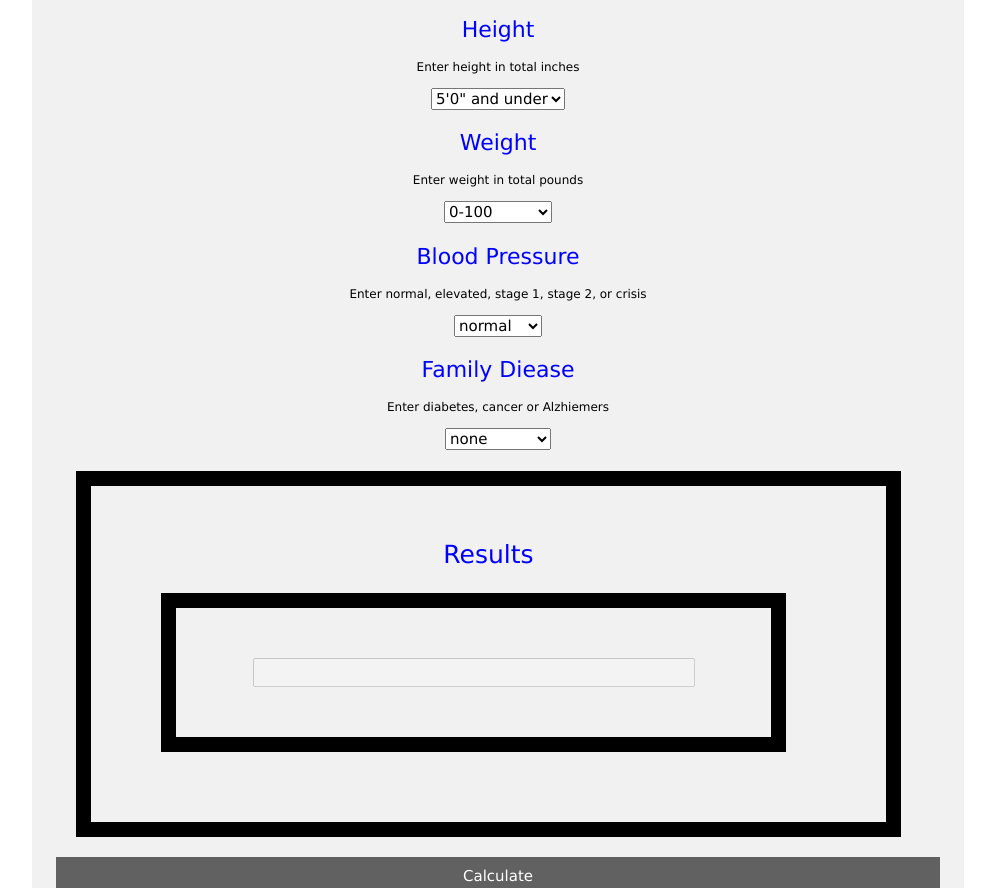
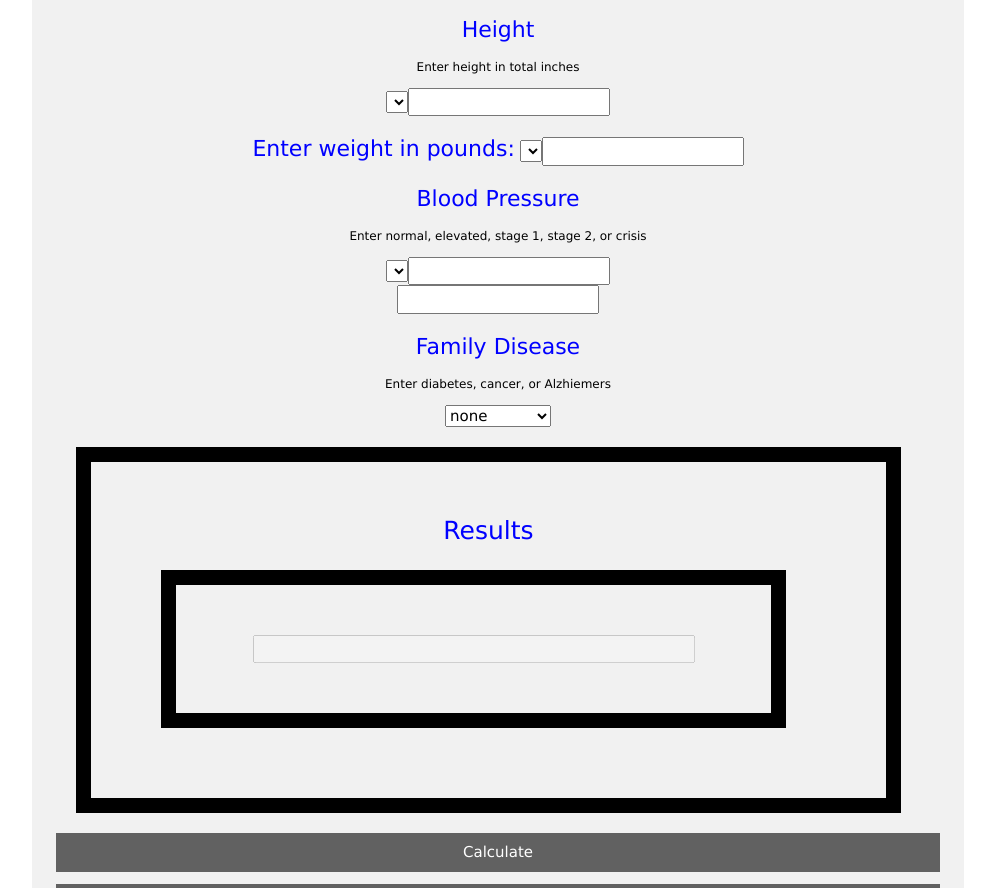
Before and after one commit to ShaneFrantz/Calculator, a website: page index.html in a window 1280 px wide. Shown: the part 1294-2182 px from the top of the page, without its empty margins (142-1137 px from the left). Drawn offline with nearby package versions, Linux system fonts and the light colour scheme.

Commit message:
added calculations and forms

```diff
--- a/index.html
+++ b/index.html
@@ -110,9 +110,9 @@ color: aliceblue;
         <select onchange="calculate()" id="age">
           <!-- example of values correctly changed-->
           <option value= "0">1-29</option>
-          <option value = "0">30-44</option>
-          <option value = "0">45-60</option>
-          <option value = "0">else</option>
+          <option value = "10">30-44</option>
+          <option value = "20">45-60</option>
+          <option value = "30">else</option>
         </select>
       </div>
 
@@ -120,60 +120,45 @@ color: aliceblue;
         <label>Height</label>
         <p> Enter height in total inches </p>
         <select onchange="calculate()" id="height">
-          <!-- these values for height and weight can be special because you-->
-          <!-- need to do a calulation with both of them-->
-          <option value = "0">5'0" and under</option>
-          <option value = "0">5'1"-5'4"</option>
-          <option value = "0">5'5"-5'8"</option>
-          <option value = "0">5'9"-5'11"</option>
-          <option value = "0">6'0" and up</option>
+          <form>
+            <input type="text" id="heightIn">
+          </form>
         </select>
       </div>
 
 
       <div class="w3-section">
-      <label>Weight</label>
-      <p> Enter weight in total pounds </p>
+      <label>Enter weight in pounds:</label>
       <select onchange="calculate()" id="weight">
-        <option value = "0">0-100</option>
-        <option value = "0">100-125</option>
-        <option value = "0">125-150</option>
-        <option value = "0">150-175</option>
-        <option value = "0"> 175-200</option>
-        <option value = "0">200 and up</option>
+        <form>
+          <input type="text" id="weightLbs">
+        </form>
       </select>
-    </div>
+      </div>
 
       <div class="w3-section">
         <label>Blood Pressure</label>
         <!-- change values from here on based on assignment-->
         <p> Enter normal, elevated, stage 1, stage 2, or crisis </p>
         <select onchange="calculate()" id="blood">
-          <option value = "0">normal</option>
-          <option value = "0">elevated</option>
-          <option value = "0">stage 1</option>
-          <option value = "0">stage 2</option>
-          <option value = "0">crisis</option>
-        </select>
-      </div>
-
-
-      <div class="w3-section">
-        <label>Family Diease</label>
-        <p> Enter diabetes, cancer or Alzhiemers </p>
-
-        <select onchange="calculate()" id="family">
-          <option value = "0">none</option>
-          <option value = "0">diabetes</option>
-          <option value = "0">cancer</option>
-          <option value = "0">Alzhiemers</option>
+          <form>
+            <input type="text" id="systolic">
+          </form>
+          <form>
+            <input type="text" id="diastolic">
+          </form>
         </select>
       </div>
 
       <div class="w3-section">
+        <label>Family Disease</label>
+        <p> Enter diabetes, cancer, or Alzhiemers </p>
 
-
-
+        <select onchange="calculate()" id="family">
+          <option value = "0">none</option>
+          <option value = "10">diabetes</option>
+          <option value = "10">cancer</option>
+          <option value = "10">Alzhiemers</option>
         </select>
       </div>
 
@@ -206,14 +191,73 @@ color: aliceblue;
 <script>
 
 	async function calculate() {
+    ///Grabbing values for risk calc
+    var ageNum = document.getElementById("age").value;
+    var bloodPressNum = document.getElementById("blood").value;
+    var famHistNum = document.getElementById("family").value;
+    //Blood pressure values
+    var systolic = parseInt(document.getElementById("systolic"));
+    var diastolic = parseInt(document.getElementById("diastolic"));
 
+    //Assigning blood pressure values
+    var bloodRisk;
+    if(systolic < 120 && diastolic < 80){
+      bloodRisk = 0;
+    }
+    else if(systolic < 129 && diastolic < 80){
+      bloodRisk = 15;
+    }
+    else if(systolic < 139 || diastolic < 89){
+      bloodRisk = 30;
+    }
+    else if(systolic > 180 || diastolic > 120){
+      bloodRisk = 100
+    }
+    else if(systolic > 180 && diastolic > 120){
+      bloodRisk = 100
+    }
+    else if(systolic > 140 || diastolic > 90){
+      bloodRisk = 75
+    }
+
+    //Creating Bmi computation values
+    var weightKg = 0.453592 * parseInt(document.getElementById("weightLbs"));
+    var heightM = 0.0254 * parseInt(document.getElementbyId("heightIn"));
+    var bmi = weightKg / (heightM)^2;
+
+    //Assigning BMI risk values
+    var bmiNum;
+    if(bmi > 18.5 && bmi < 25){
+      bmiNum = 0;
+    }
+    else if(bmi > 24.9 && bmi < 30){
+      bmiNum = 30
+    }
+    else{
+      bmiNum = 75;
+    }
+
+    //Total risk
+    riskTotal = ageNum + bloodPressNum + famHistNum + bmiNum + bloodRisk;
+    //Assigning riskTotal values
+    var riskVal;
+    if(riskTotal <= 20){
+      riskVal = "low risk";
+    }
+    else if(riskTotal <= 50){
+      riskVal = "moderate risk"
+    }
+    else if(riskTotal <= 75){
+      riskVal = "high risk";
+    }
+    else{
+      riskVal = "uninsurable";
+    }
 	}
 
-	async function reset() {
-
+	function reset() {
+    document.getElementById("sum").value = "";
 	}
-
-
 </script>
 </body>
 </html>
```
